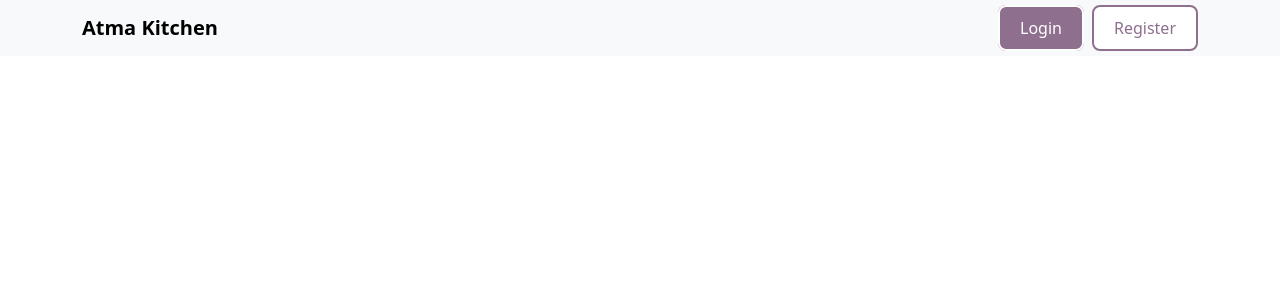
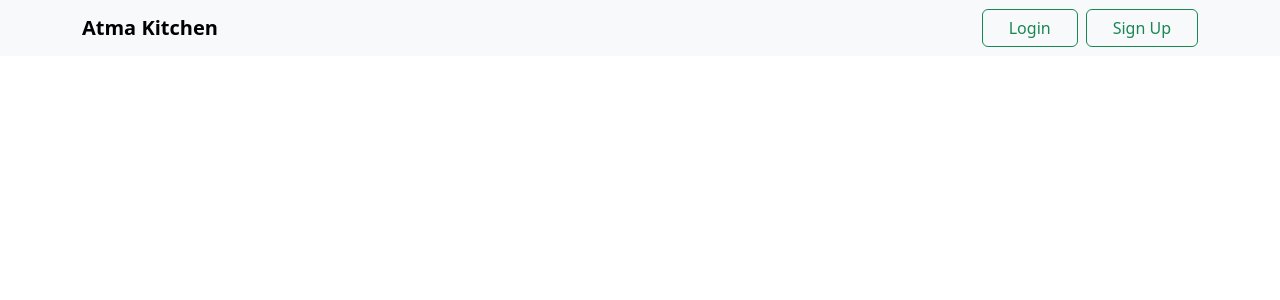
Before and after one commit to JonathanKelvin02/atmabakeryweb, a React (Vite) app: page / in a window 1280 px wide. Shown: the top 300 px of the page. Built offline with nearby package versions, Linux system fonts and the light colour scheme.

Commit message:
UpdateOTWToBahanBaku

```diff
--- /dev/null
+++ b/src/Component/PicCarousel.jsx
@@ -0,0 +1,23 @@
+import {Carousel} from 'react-bootstrap';
+
+function PicCarousel({ Images }) {
+    return (
+        <Carousel fade controls={false} indicators={false} interval={2000}>
+            {Images.map((image, index) => (
+                <Carousel.Item key={index}>
+                    <img
+                        className="d-block"
+                        style={{
+                            width: '100%',
+                            height: '92.6vh',
+                            objectFit: 'cover'
+                        }}
+                        src={image}
+                    />
+                </Carousel.Item>
+            ))}
+        </Carousel>
+    )
+}
+
+export default PicCarousel;
--- a/src/Component/SidebarComponent/MenuList.jsx
+++ b/src/Component/SidebarComponent/MenuList.jsx
@@ -8,7 +8,8 @@ import {
 import { FontAwesomeIcon } from '@fortawesome/react-fontawesome';
 import {
     faUsers,
-    faFile
+    faFile,
+    faListUl
 } from '@fortawesome/free-solid-svg-icons';
 
 import { useNavigate, useLocation, Navigate } from "react-router-dom";
--- a/src/Component/SidebarComponent/SideBarComponentAdmin.jsx
+++ b/src/Component/SidebarComponent/SideBarComponentAdmin.jsx
@@ -10,7 +10,8 @@ import { Outlet } from 'react-router-dom';
 
 import {
     faUsers,
-    faFile
+    faFile,
+    faListUl
 } from '@fortawesome/free-solid-svg-icons';
 
 const menu = [
@@ -19,7 +20,16 @@ const menu = [
         pil1 : 'Homecook',
         pil2 : 'Hampers',
         pil3 : 'Titipan',
+        icon : faListUl,
         path : '/admin'
+    },
+    {
+        nama : 'Bahan Baku',
+        pil1 : null,
+        pil2 : null,
+        pil3 : null,
+        icon : faListUl,
+        path : '/bahanBaku'
     },
     {
         nama : 'User',
@@ -52,7 +62,7 @@ const menu = [
         pil3 : null,
         icon : faFile,
         path : '/admin'
-    }
+    },
 ]
 
 const { Header, Sider } = Layout;
--- /dev/null
+++ b/src/Component/TopNavBarComponent/TopNavbarForAuth.css
@@ -0,0 +1,12 @@
+.navbar-brand-bold {
+    font-weight: bold;
+}
+
+.flex-container {
+    display: flex;
+}
+
+.wider-button {
+    padding-left: 26px !important;
+    padding-right: 26px !important;
+}
--- a/src/Component/TopNavBarComponent/TopNavbarForAuth.jsx
+++ b/src/Component/TopNavBarComponent/TopNavbarForAuth.jsx
@@ -1,6 +1,8 @@
 import React, { useState } from 'react';
-import { Navbar, Container } from 'react-bootstrap';
+import { Navbar, Container, Button } from 'react-bootstrap';
 import { Outlet } from 'react-router-dom';
+
+import './TopNavbarForAuth.css';
 
 function TopNavbar({ children }) {
     const [loginClicked, setLoginClicked] = useState(true);
@@ -22,31 +24,13 @@ function TopNavbar({ children }) {
         <>
             <Navbar className="bg-body-tertiary w-100">
                 <Container>
-                    <Navbar.Brand><b>Atma Kitchen</b></Navbar.Brand>
+                    <Navbar.Brand className="navbar-brand-bold">Atma Kitchen</Navbar.Brand>
                     <Navbar.Collapse className="justify-content-end">
-                        <div className='flex'>
-                            <a href="/login" onClick={handleLoginClick} className={'me-2'}
-                                style={{
-                                    backgroundColor: loginClicked ? '#8e6f8e' : 'white',
-                                    padding: '10px 20px',
-                                    color: loginClicked ? 'white' : '#8e6f8e',
-                                    textDecoration: 'none',
-                                    borderRadius: '8px',
-                                    borderWidth: '2px',
-                                    borderStyle: 'solid',
-                                    borderColor: loginClicked ? 'white' : '#8e6f8e'
-                                }}>Login</a>
-                            <a href="/register" onClick={handleRegisterClick}
-                                style={{
-                                    backgroundColor: registerClicked ? '#8e6f8e' : 'white',
-                                    padding: '10px 20px',
-                                    color: registerClicked ? 'white' : '#8e6f8e',
-                                    textDecoration: 'none',
-                                    borderRadius: '8px',
-                                    borderWidth: '2px',
-                                    borderStyle: 'solid',
-                                    borderColor: registerClicked ? 'white' : '#8e6f8e'
-                                }}>Register</a>
+                        <div className='flex-container'>
+                            <Button className="me-2 wider-button" variant="outline-success">Login</Button>
+                            <Button className="wider-button" variant="outline-success">Sign Up</Button>
+                            {/* <a href="/login" onClick={handleLoginClick} className={`me-2 ${loginClicked ? 'login-link-clicked' : 'login-link'}`}>Login</a>
+                            <a href="/register" onClick={handleRegisterClick} className={`${registerClicked ? 'register-link-clicked' : 'register-link'}`}>Register</a> */}
                         </div>
                     </Navbar.Collapse>
                 </Container>
--- a/src/Pages/AdminView/TopNavbarAdmin.jsx
+++ b/src/Pages/AdminView/TopNavbarAdmin.jsx
@@ -1,6 +1,4 @@
 import React from 'react';
-import { Navbar, Container, Button } from 'react-bootstrap';
-import SideBar from './SideBarAdmin.jsx';
 import Barbar from '../../Component/SidebarComponent/SideBarComponentAdmin.jsx';
 
 function TopNavbarAdmin() {
--- a/src/Pages/ForgotPage/ForgotView.jsx
+++ b/src/Pages/ForgotPage/ForgotView.jsx
@@ -1,7 +1,5 @@
-import { useState } from 'react'
 import { Row, Col } from 'react-bootstrap'
-import TopNavbar from '../LoginPage/TopNavbar.jsx';
-import PicCarousel from '../LoginPage/PicCarousel.jsx';
+import PicCarousel from '../../Component/PicCarousel.jsx';
 import FormLogin from '../ForgotPage/FormForgot.jsx';
 
 //import gambar
--- a/src/Pages/ForgotPage/FormForgot.jsx
+++ b/src/Pages/ForgotPage/FormForgot.jsx
@@ -58,6 +58,14 @@ function FormForgot() {
                 <Form.Group className="mb-3" controlId="formGroupEmail">
                     <div className='roboto-bold' style={{ marginLeft: '1%' }}>Email</div>
                     <Form.Control style={{ borderColor: '#3C4242' }} type="email" name='email' placeholder="Enter email" onChange={handleChange}/>
+                    <Form.Text className='form-text mt-3'>
+                        <div>
+                            Suddenly remember your password? <a href="/LoginView">Login</a>
+                        </div>
+                        <div>
+                            Got to Dashboard without Login <a href="/ForgotEmailView" >Forget Password</a>
+                        </div>
+                    </Form.Text>
                 </Form.Group>
                 <div className='d-grid'>
                     <Button className='border-2' style={{ backgroundColor: '#008000', borderColor: '#008000' }} type="submit" disabled={isDisabled || loading}>
--- a/src/Pages/LoginPage/LoginView.jsx
+++ b/src/Pages/LoginPage/LoginView.jsx
@@ -1,7 +1,5 @@
-import { useState } from 'react'
 import { Row, Col } from 'react-bootstrap'
-import TopNavbar from './TopNavbar.jsx';
-import PicCarousel from './PicCarousel.jsx';
+import PicCarousel from '../../Component/PicCarousel.jsx';
 import FormLogin from './FormLogin.jsx';
 
 //import gambar
--- a/src/Route/index.jsx
+++ b/src/Route/index.jsx
@@ -55,6 +55,10 @@ const router = createBrowserRouter([
             {
                 path: "/admin/Titipan",
                 element: <TitipanView />
+            },
+            {
+                path: "/admin/BahanBaku",
+                // element: <BahanBakuView />
             }
         ]
     },
```
